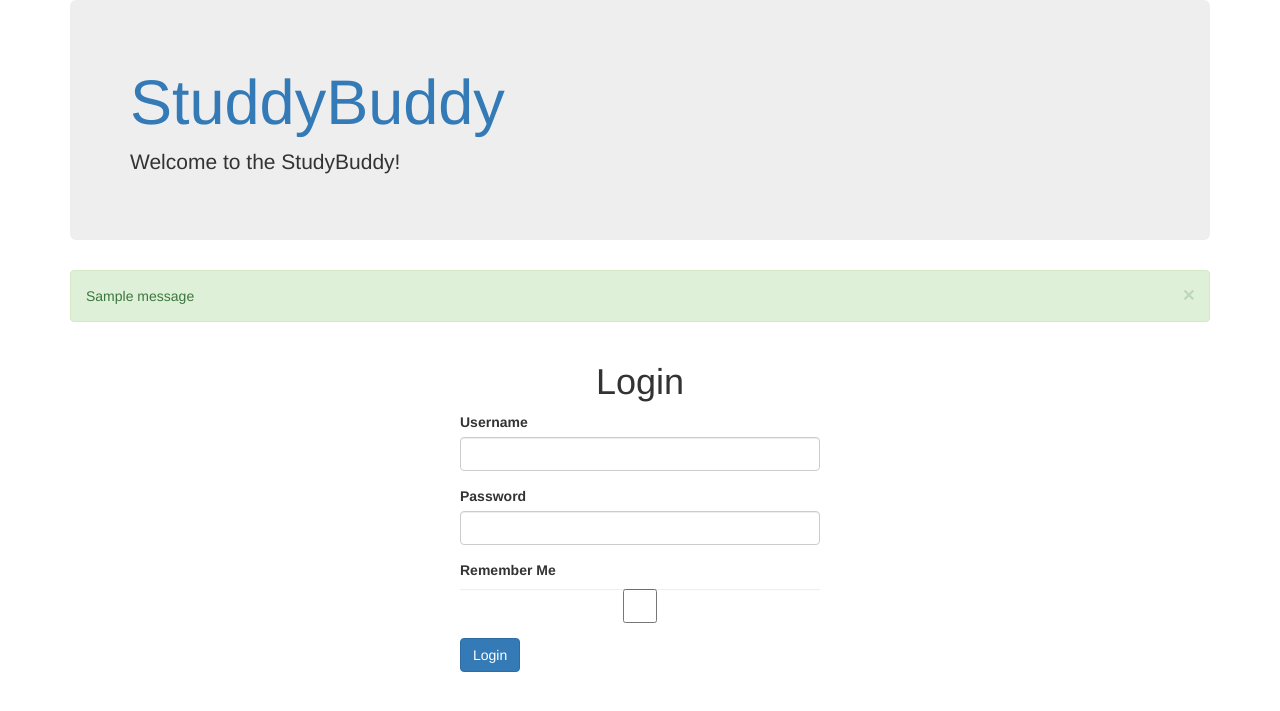
After one commit to frankpiva/sb-0.1, a Flask app: page /login in a window 1280 px wide. The commit adds this page. Shown: the top 711 px of the page. Run offline with Flask 2, Linux system fonts and the light colour scheme; one stand-in notice (Sample message) is shown; some libraries are stand-ins or nearby versions.

Commit message:
ADDED functionality for login page

```diff
--- a/webapp/controllers/main.py
+++ b/webapp/controllers/main.py
@@ -1,4 +1,5 @@
-from flask import Blueprint, redirect, url_for
+from flask        import Blueprint, flash, redirect, render_template, url_for
+from webapp.forms import LoginForm, RegisterForm
 
 main_blueprint = Blueprint(
     "main",
@@ -9,3 +10,25 @@ main_blueprint = Blueprint(
 @main_blueprint.route("/")
 def index():
     return redirect(url_for("sb.home"))
+
+@main_blueprint.route("/login", methods=["GET", "POST"])
+def login():
+    form = LoginForm()
+    if form.validate_on_submit():
+        flash("You have been logged in.", category="success")
+        return redirect(url_for('sb.home'))
+    return render_template("login.html", form=form)
+
+@main_blueprint.route("/register", methods=["GET", "POST"])
+def register():
+    form = RegisterForm()
+    if form.validate_on_submit():
+        new_user = User()
+        new_user.email = form.email.data
+        new_user.password = form.password.data
+        new_user.username = form.username.data
+        db.session.add(new_user)
+        db.session.commit()
+        flash("your user has been created, please login.", category="success")
+        return redirect(url_for(".login"))
+    return render_template("register.html", form=form)
--- a/webapp/forms.py
+++ b/webapp/forms.py
@@ -1,9 +1,71 @@
 from flask_wtf          import Form
-from wtforms            import StringField
-from wtforms.validators import DataRequired, Length
+from webapp.models      import User
+from wtforms            import BooleanField, PasswordField, StringField
+from wtforms.validators import DataRequired, EqualTo, Length
+
+class LoginForm(Form):
+    password = PasswordField("Password", [DataRequired()])
+    remember = BooleanField("Remember Me")
+    username = StringField("Username", [
+        DataRequired(),
+        Length(max=255)
+    ])
+
+    def validate(self):
+        # Check to see if data passes validators.
+        check_validate = super(LoginForm, self).validate()
+        if not check_validate:
+            return False
+
+        # Check to see if the user exists.
+        user = User.query.filter_by(username=self.username.data).first()
+        if not user:
+            self.username.errors.append("Invalid username or password!")
+            return False
+
+        # Check to see if the passwords match.
+        if not user.check_password(self.password.data):
+            self.username.errors.append("Invalid username or password!")
+            return False
+
+        return True
 
 class RegisterForm(Form):
-    name = StringField(
-        'Name',
-        validators=[DataRequired(), Length(max=255)]
-    )
+    email = StringField("Email Address", [
+        DataRequired(),
+        Length(max=255)
+    ])
+    confirm = PasswordField("Confirm Password", [
+        DataRequired(),
+        EqualTo("password")
+    ])
+    password = PasswordField("Password", [
+        DataRequired(),
+        Length(min=8)
+    ])
+    username = StringField("Username", [
+        DataRequired(),
+        Length(max=255)
+    ])
+
+    #recaptcha = RecaptchaField()
+
+    def validate(self):
+        # Check to see if data passes validators.
+        check_validate = super(RegisterForm, self).validate()
+        if not check_validate:
+                return False
+
+        # Check to see if email address is already in use.
+        email_exists = User.query.filter_by(email=self.email.data).first()
+        if email_exists:
+            self.email.errors.append("That email address already has an account associated with it!")
+            return False
+
+        # Check to see if username is already in use.
+        username_exists = User.query.filter_by(username=self.username.data).first()
+        if username_exists:
+            self.username.errors.append("User with that name already exists!")
+            return False
+
+        return True
--- /dev/null
+++ b/webapp/templates/main/base.html
@@ -0,0 +1,39 @@
+<!DOCTYPE html>
+<html>
+    <head>
+        <meta charset="utf-8">
+        <meta http-equiv="X-UA-Compatible" content="IE=edge">
+        <meta name="viewport" content="width=device-width, initial-scale=1">
+        <title>{% block title %}Home{% endblock %}</title>
+        <link rel="stylesheet" href="https://maxcdn.bootstrapcdn.com/bootstrap/3.3.2/css/bootstrap.min.css">
+        <script src='https://www.google.com/recaptcha/api.js'></script>
+    </head>
+    <body>
+        <div class="container">
+            <div class="jumbotron">
+                <h1><a href="{{ url_for('sb.home') }}">StuddyBuddy</a></h1>
+                <p>Welcome to the StudyBuddy!</p>
+            </div>
+
+            {% with messages = get_flashed_messages(with_categories=true) %}
+                {% if messages %}
+                    {% for category, message in messages %}
+                        <div class="alert alert-{{ category }} alert-dismissible" role="alert">
+                          <button type="button" class="close" data-dismiss="alert" aria-label="Close"><span aria-hidden="true">&times;</span></button>
+                          {{ message }}
+                        </div>
+                    {% endfor %}
+                {% endif %}
+            {% endwith %}
+
+            {% block body %}
+
+            {% endblock %}
+        </div>
+
+        <script src="https://ajax.googleapis.com/ajax/libs/jquery/1.11.2/jquery.min.js"></script>
+        <script src="https://maxcdn.bootstrapcdn.com/bootstrap/3.3.2/js/bootstrap.min.js"></script>
+        {% block js %}
+        {% endblock %}
+    </body>
+</html>
--- /dev/null
+++ b/webapp/templates/main/login.html
@@ -0,0 +1,42 @@
+{% extends "main/base.html" %}
+{% block title %}Login{% endblock %}
+{% block body %}
+    <div class="row">
+        <div class="col-md-4"></div>
+        <div class="col-md-4">
+            <h1 class="text-center">Login</h1>
+            <form method="POST" action="{{ url_for('.login') }}">
+                {{ form.hidden_tag() }}
+                <div class="form-group">
+                    {{ form.username.label }}
+                    {% if form.username.errors %}
+                        {% for e in form.username.errors %}
+                            <p class="help-block">{{ e }}</p>
+                        {% endfor %}
+                    {% endif %}
+                    {{ form.username(class_='form-control') }}
+                </div>
+                <div class="form-group">
+                    {{ form.password.label }}
+                    {% if form.password.errors %}
+                        {% for e in form.password.errors %}
+                            <p class="help-block">{{ e }}</p>
+                        {% endfor %}
+                    {% endif %}
+                    {{ form.password(class_='form-control') }}
+                </div>
+                <div class="form-group">
+                    {{ form.remember.label }}
+                    {% if form.remember.errors %}
+                        {% for e in form.remember.errors %}
+                            <p class="help-block">{{ e }}</p>
+                        {% endfor %}
+                    {% endif %}
+                    {{ form.remember(class_='form-control') }}
+                </div>
+                <input class="btn btn-primary" type="submit" value="Login">
+            </form>
+        </div>
+        <div class="col-md-4"></div>
+    </div>
+{% endblock %}
```
Also changed, not shown: webapp/controllers/sb.py (+12 -6 lines), webapp/models.py (+20 -5 lines), webapp/templates/main/register.html (added, +42 -0 lines), webapp/templates/sb/base.html (+21 -4 lines), webapp/database.db (added), 2 other files.
